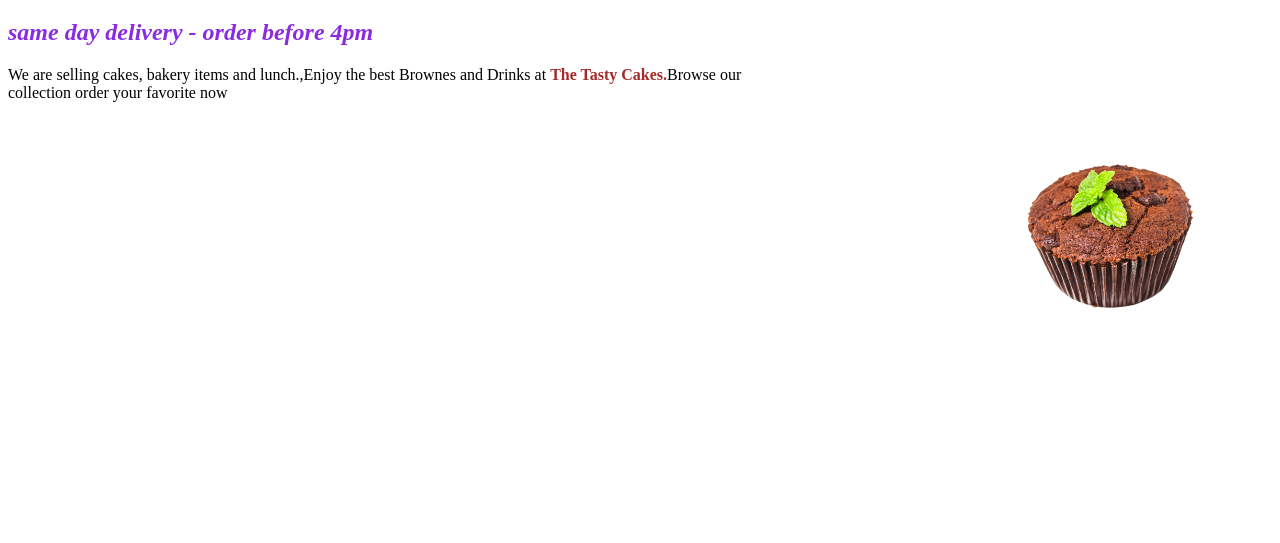
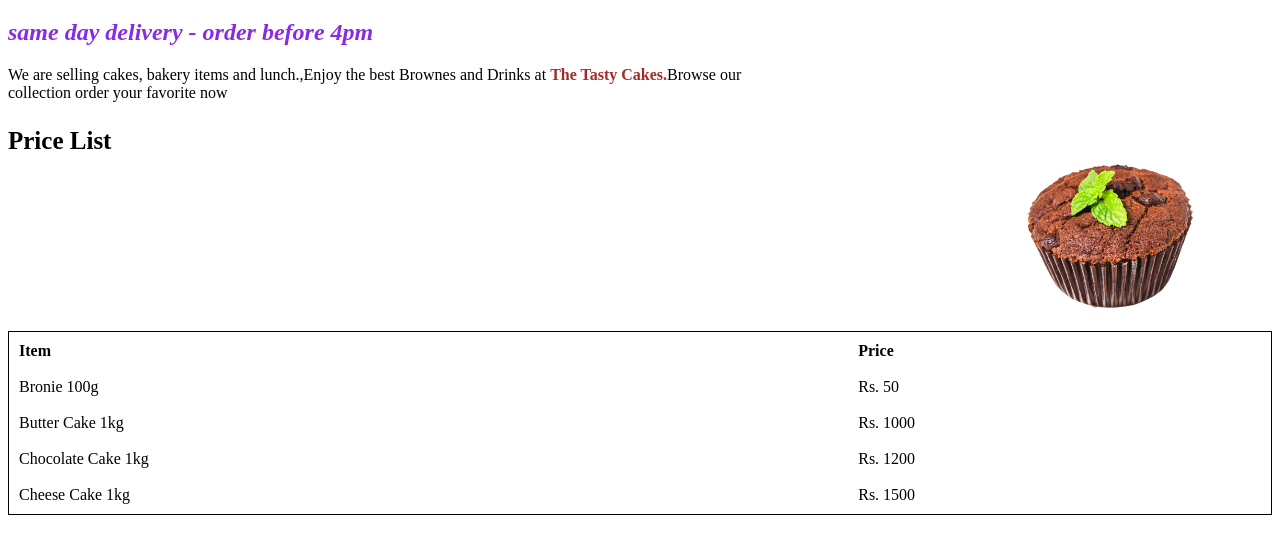
Before and after one commit to buddhika4u/OPEN-UOM, a plain HTML site: page index.html in a window 1280 px wide. Shown: the part 87-630 px from the top of the page. Drawn offline with Linux system fonts and the light colour scheme.

Commit message:
Create Table

```diff
--- a/index.html
+++ b/index.html
@@ -10,8 +10,37 @@
         <h4>Best Cakes in Colombo</h4>
         <h1>Tasty Cakes Sri Lanka</h1>
         <h2 class="tagline">same day delivery - order before 4pm</h2>
-        <p>We are selling cakes, bakery items and lunch.,Enjoy the best Brownes and Drinks at <strong style="color: brown;">The Tasty Cakes.</strong>Browse our<br> collection order your favorite now </p>
-        <img src="image-01.png" width="320px" alt="Cake Picture">
+        <p>We are selling cakes, bakery items and lunch.,Enjoy the best Brownes and Drinks at
+            <strong style="color: brown;">The Tasty Cakes.</strong>Browse our<br> collection order your favorite now </p>
+
+            <img src="image-01.png" width="320px" alt="Cake Picture">
+            <p class="pricetopic">Price List</p>
+
+            <table>
+                <tr>
+                    <th>Item</th>
+                    <th>Price</th>
+                </tr>
+                <tr>
+                    <td>Bronie 100g</td>
+                    <td>Rs. 50</td>
+                </tr>
+                <tr>
+                    <td>Butter Cake 1kg</td>
+                    <td>Rs. 1000</td>
+                </tr>
+                <tr>
+                    <td>Chocolate Cake 1kg</td>
+                    <td>Rs. 1200</td>
+                </tr>
+                <tr>
+                    <td>Cheese Cake 1kg</td>
+                    <td>Rs. 1500</td>
+                </tr>
+
+
+            </table>
+
     </body>
 
 
--- a/styles.css
+++ b/styles.css
@@ -6,3 +6,18 @@
 img{
     float: right;
 }
+
+.pricetopic{
+    font-size: 25px;
+    font-weight: bold;
+}
+
+table{
+    border: 1px solid black;
+    width: 100%;
+}
+
+td,th {
+    text-align: left;
+    padding: 8px;
+}
```
